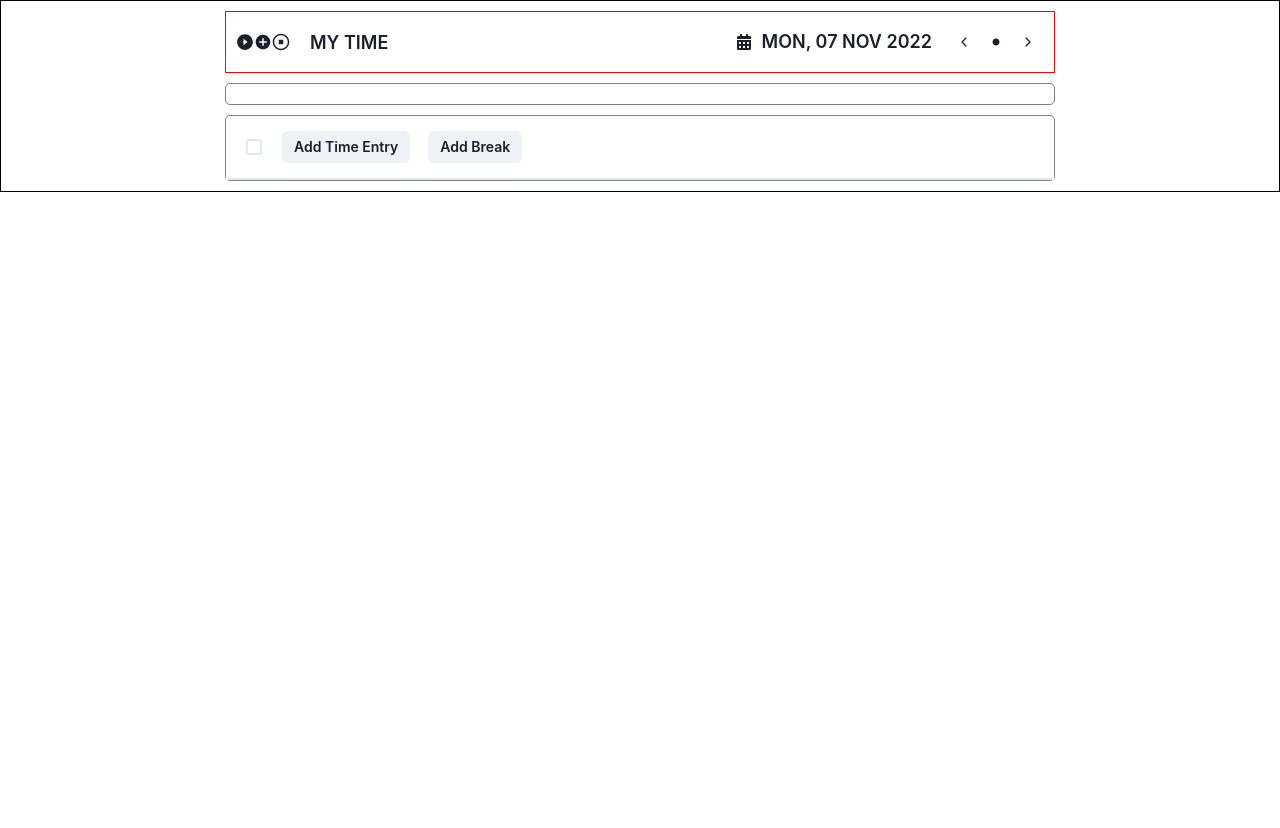
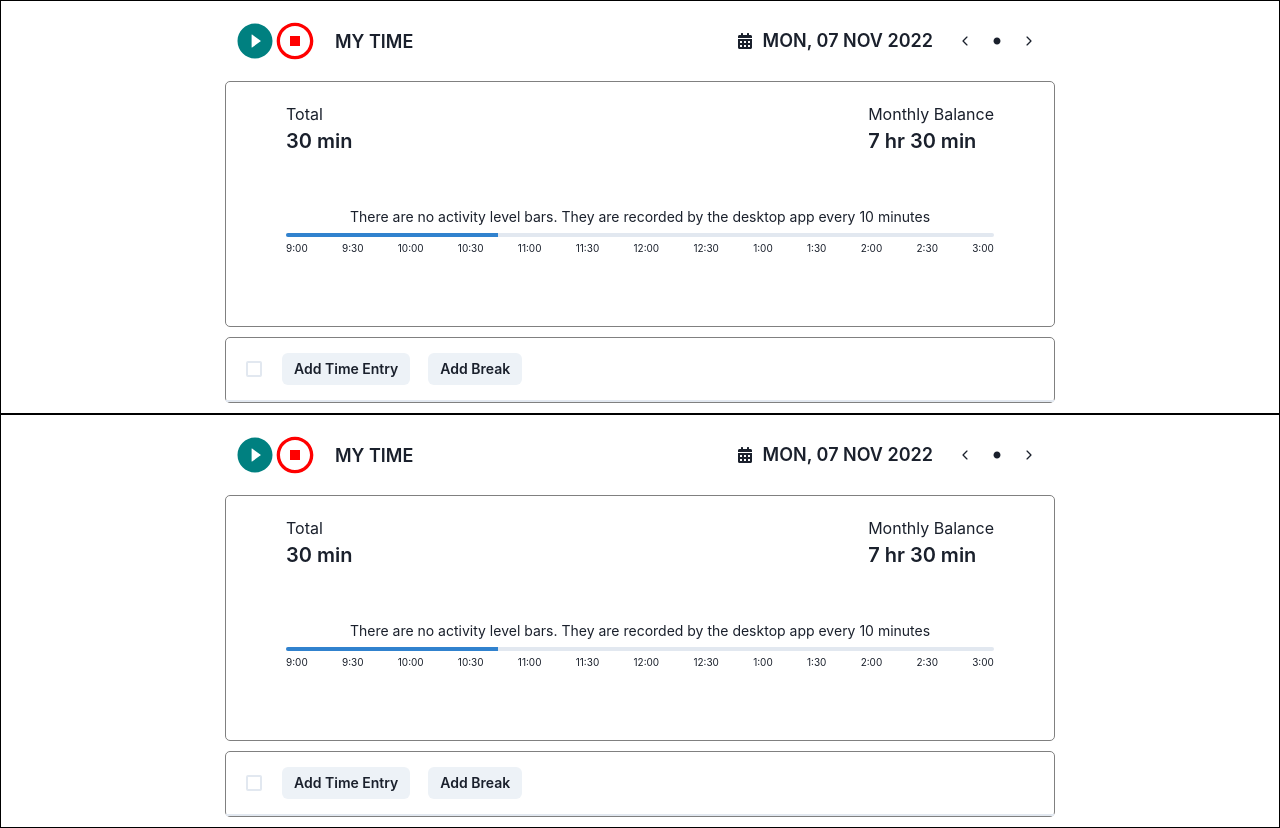
Before and after one commit to Nnishks/Tmetric-clone, a React (Create React App) app: page /Time in a window 1280 px wide. Before the commit the page ends 800 px from the top, so only its background shows below. Built offline with nearby package versions, Linux system fonts and the light colour scheme.

Commit message:
complete UI with functionality

```diff
--- a/src/Pages/AllRoutes.tsx
+++ b/src/Pages/AllRoutes.tsx
@@ -3,6 +3,7 @@ import HomePage from "./HomePage";
 import Login from "./Login";
 import SignUp from "./SignUp";
 import Task from "./TaskPage/Task";
+import Time from "./TimePage/Time";
 import Mywork from "./Work";
 
 // routes will be handled from here - Govind
@@ -14,6 +15,7 @@ const AllRoutes = () => {
       <Route path="/task" element={<Task />} />
       <Route path="/login" element={<Login />} />
       <Route path="/signup" element={<SignUp />} />
+      <Route path="/Time" element={<Time/>}/>
     </Routes>
   );
 };
--- a/src/Pages/TimePage/AddBreak.tsx
+++ b/src/Pages/TimePage/AddBreak.tsx
@@ -34,7 +34,7 @@ function AddBreak(prop:Proptype) {
     <Box p="15px 20px" borderRadius="5px"  boxShadow="0 0 0.25rem rgb(15 28 41 / 20%), 0 0.5rem 0.75rem rgb(15 28 41 / 20%);">
         <Text size="lg" fontWeight="semibold" mb="15px">Add Break</Text>
         <form onSubmit={(e)=>{prop.handleBreakSubmit(e,breakFormData)}}>
-        <Flex gap="20px" mb="20px">
+        <Flex gap="20px" mb="20px" flexWrap="wrap">
             <Box>
             <FormLabel fontSize="12px" mb="3px">Start Time</FormLabel>
             <InputGroup size="sm" >
--- a/src/Pages/TimePage/AddTimeEntry.tsx
+++ b/src/Pages/TimePage/AddTimeEntry.tsx
@@ -2,7 +2,7 @@ import { ChevronDownIcon } from '@chakra-ui/icons'
 import {BiTime} from "react-icons/bi"
 import {IoMdTime} from "react-icons/io"
 
-import { Box, Button, Flex, FormControl, FormLabel, Input, InputGroup, InputRightAddon } from '@chakra-ui/react'
+import { Box, Button, Flex, FormControl, FormLabel, Input, InputGroup, InputRightAddon, useMediaQuery } from '@chakra-ui/react'
 import React, {useState,useEffect} from 'react'
 
 type Proptype={
@@ -31,6 +31,8 @@ const initState:TimeType={
 function AddTimeEntry(prop:Proptype) {
 
     const [timeFormData, setTimeFormData]= useState<TimeType>(initState)
+    const [isNotMidScreen]=useMediaQuery(`(min-width:1050px)`)
+
 
 const handleChange=(e:React.ChangeEvent<HTMLInputElement>)=>{
     const {name, value}=e.target
@@ -72,11 +74,11 @@ const handleChange=(e:React.ChangeEvent<HTMLInputElement>)=>{
             <Box>
             <FormLabel fontSize="12px" mb="3px">Description</FormLabel>
             <InputGroup size="sm" >
-            <Input type="text" name='description' value={timeFormData.description} borderColor="gray" onChange={handleChange} borderRadius="5px" placeholder='Describe your task' htmlSize={70} width="auto"></Input>
+            <Input type="text" name='description' value={timeFormData.description} borderColor="gray" onChange={handleChange} borderRadius="5px" placeholder='Describe your task' htmlSize={isNotMidScreen?70: 40} width="auto"></Input>
             <InputRightAddon children={<ChevronDownIcon />} />
             </InputGroup>
             </Box>
-            <Flex gap="20px">
+            <Flex gap="20px" flexWrap="wrap">
             <Box>
             <FormLabel fontSize="12px" mb="3px">Start Time</FormLabel>
             <InputGroup size="sm" >
--- a/src/Pages/TimePage/Time.tsx
+++ b/src/Pages/TimePage/Time.tsx
@@ -1,4 +1,4 @@
-import { Box, HStack, Flex, Menu, MenuButton, MenuList, MenuItem, Button, Text } from '@chakra-ui/react'
+import { Box, HStack, Flex, Menu, MenuButton, MenuList, MenuItem, Button, Text, Icon, useMediaQuery } from '@chakra-ui/react'
 import {AiFillPlayCircle} from "react-icons/ai"
 import { CgPlayStopO } from "react-icons/cg"
 import { IoMdAddCircle } from "react-icons/io"
@@ -6,28 +6,28 @@ import { IoMdAddCircle } from "react-icons/io"
 
 
 
-import React from 'react'
+import React, {useState} from 'react'
 import GetCalender from './Calendar'
 import Timeline from './Timeline'
 import WorkTimeEntry from './WorkTimeEntry'
 import Listing from './TimeListing'
 
 const Time = () => {
+  const [state, setState]=useState<boolean>(false)
+  const [isNotMidScreen]=useMediaQuery(`(min-width:1050px)`)
+
   return (
     <Box border="1px solid black">
-    <Flex border="1px solid red" m="10px 14rem" p="10px" justifyContent="space-between" fontSize="lg" align="center">
+    <Flex  m={isNotMidScreen?"10px 14rem": "10px 1rem"} p="10px" justifyContent="space-between" fontSize="lg" align="center">
       <Flex align="center">
-      <AiFillPlayCircle/>
-      <IoMdAddCircle/>
-      <CgPlayStopO/>
+        {state? <Icon as={IoMdAddCircle} color="teal" fontSize="40px" onClick={()=>{setState(false)}}/>:<Icon as={AiFillPlayCircle} color="teal" fontSize="40px" onClick={()=>{setState(true)}}/>}
+      <Icon as={CgPlayStopO} color="red" fontSize="40px"/>
       <Text fontSize="lg" fontWeight="semibold" ml="20px">MY TIME</Text>
       </Flex>
       <GetCalender/>
     </Flex>
-
     <Timeline/>
     <WorkTimeEntry/>
-
     </Box>
   )
 }
--- a/src/Pages/TimePage/TimeListing.tsx
+++ b/src/Pages/TimePage/TimeListing.tsx
@@ -16,7 +16,8 @@ type PropsType={
 function TimeListing(prop:PropsType) {
   return (
     <Box  >
-    {prop.TimeStampList.map(item=><Box key={new Date().toDateString()+item.startTime}><Flex  p="15px 20px"  justifyContent="space-between">
+    {prop.TimeStampList.map(item=><Box key={new Date().toDateString()+item.startTime}>
+        <Flex  p="15px 20px"  justifyContent="space-between">
         <Flex gap="20px">
             <Checkbox></Checkbox>
             {item.description ? <Text>{item.description}</Text>:<Text>(No description)</Text>}
--- a/src/Pages/TimePage/Timeline.tsx
+++ b/src/Pages/TimePage/Timeline.tsx
@@ -1,10 +1,44 @@
-import { Box } from '@chakra-ui/react'
+import { Box, Flex, Slider, SliderFilledTrack, SliderTrack, Text, useMediaQuery } from '@chakra-ui/react'
 import React from 'react'
 
 function Timeline() {
+
+    const [isNotMidScreen]=useMediaQuery(`(min-width:1050px)`)
   return (
-    <Box border="1px solid gray"  m="10px 14rem" p="10px" borderRadius="5px">
+        <Box border="1px solid gray"  m={isNotMidScreen?"10px 14rem": "10px 1rem"} p={isNotMidScreen?"20px 60px":"20px 20px"}  borderRadius="5px">
+        <Flex justifyContent="space-between" mb="50px">
+            <Box>
+                <Text  fontSize="md">Total</Text>
+                <Text fontSize="xl" fontWeight="semibold" >30 min</Text>
+            </Box>
+            <Box>
+                <Text fontSize="md">Monthly Balance</Text>
+                <Text fontSize="xl" fontWeight="semibold" >7 hr 30 min</Text>
+            </Box>
+        </Flex>
+        <Text textAlign="center" mb="-10px" fontSize={isNotMidScreen?"sm":"xs"}>There are no activity level bars. They are recorded by the desktop app every 10 minutes</Text>
+        <Slider aria-label='slider-ex-2' colorScheme='blue' defaultValue={30}>
 
+  <SliderTrack>
+    <SliderFilledTrack />
+  </SliderTrack>
+</Slider>
+<Flex justifyContent="space-between" mb="50px">
+    <Text fontSize="10px">9:00</Text>
+    <Text fontSize="10px">9:30</Text>
+    <Text fontSize="10px">10:00</Text>
+    <Text fontSize="10px">10:30</Text>
+    <Text fontSize="10px">11:00</Text>
+    <Text fontSize="10px">11:30</Text>
+    <Text fontSize="10px">12:00</Text>
+    <Text fontSize="10px">12:30</Text>
+    <Text fontSize="10px">1:00</Text>
+    <Text fontSize="10px">1:30</Text>
+    <Text fontSize="10px">2:00</Text>
+    <Text fontSize="10px">2:30</Text>
+    <Text fontSize="10px">3:00</Text>
+
+</Flex>
     </Box>
   )
 }
--- a/src/Pages/TimePage/WorkTimeEntry.tsx
+++ b/src/Pages/TimePage/WorkTimeEntry.tsx
@@ -1,4 +1,4 @@
-import { Box, Button, ButtonGroup, Checkbox, Flex } from '@chakra-ui/react'
+import { Box, Button, ButtonGroup, Checkbox, Flex, useMediaQuery } from '@chakra-ui/react'
 import React,{useState} from 'react'
 import AddBreak from './AddBreak'
 import AddTimeEntry from './AddTimeEntry'
@@ -35,6 +35,8 @@ function WorkTimeEntry() {
     const [showAddBreaky, setShowAddBreak]=useState<boolean>(false)
     const [TimeStampList, setTimeStampList]=useState<Array<TimeStampType>>(initTimeList)
     const [breakStampList, setBreakStampList]=useState<Array<BreakStamptype>>(initStampList)
+    const [isNotMidScreen]=useMediaQuery(`(min-width:1050px)`)
+
 
 
     const handleSubmit=(e:React.FormEvent<HTMLFormElement>, state:TimeStampType)=>{
@@ -61,7 +63,7 @@ function WorkTimeEntry() {
 
 
   return (
-    <Box border="1px solid gray"  m="10px 14rem" borderRadius="5px">
+    <Box border="1px solid gray"  m={isNotMidScreen?"10px 14rem": "10px 1rem"} borderRadius="5px">
         <Box p="15px 20px" >
             <Flex gap="20px" align="center">
             <Checkbox></Checkbox>
```
